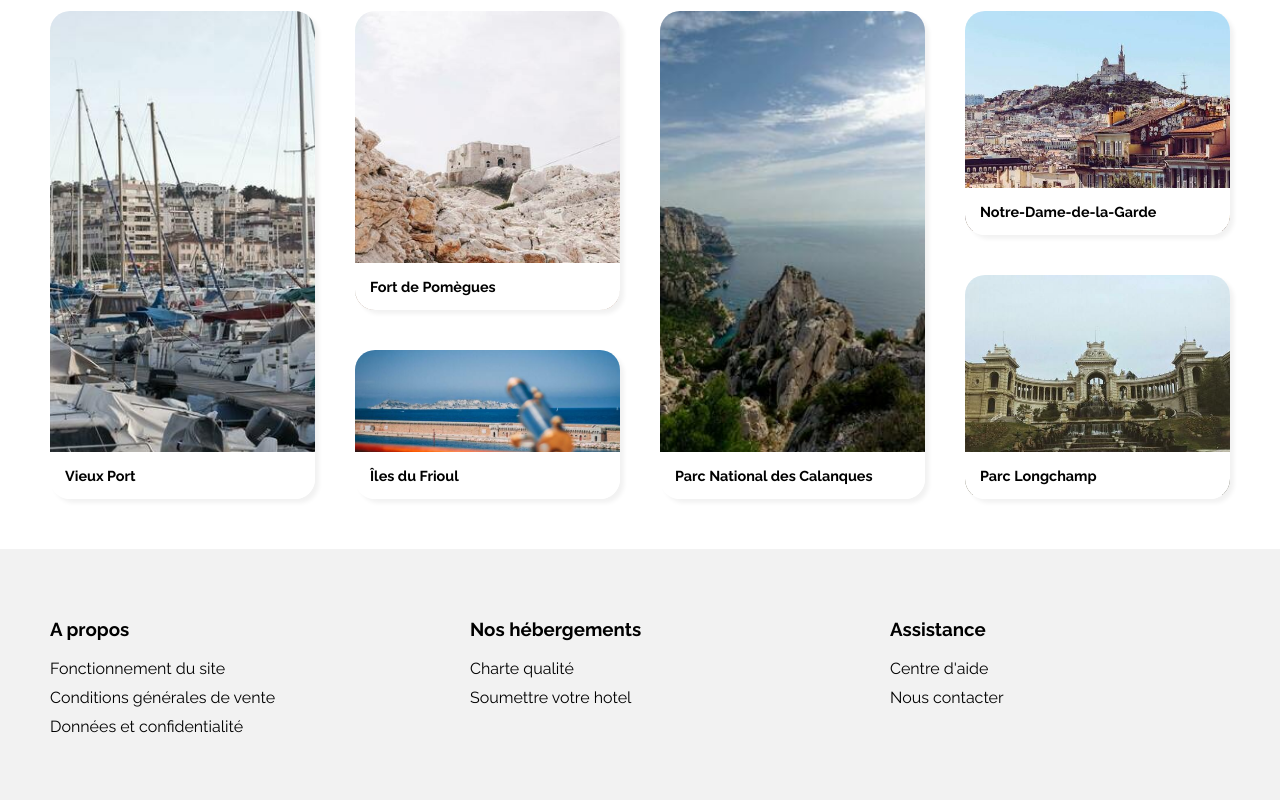
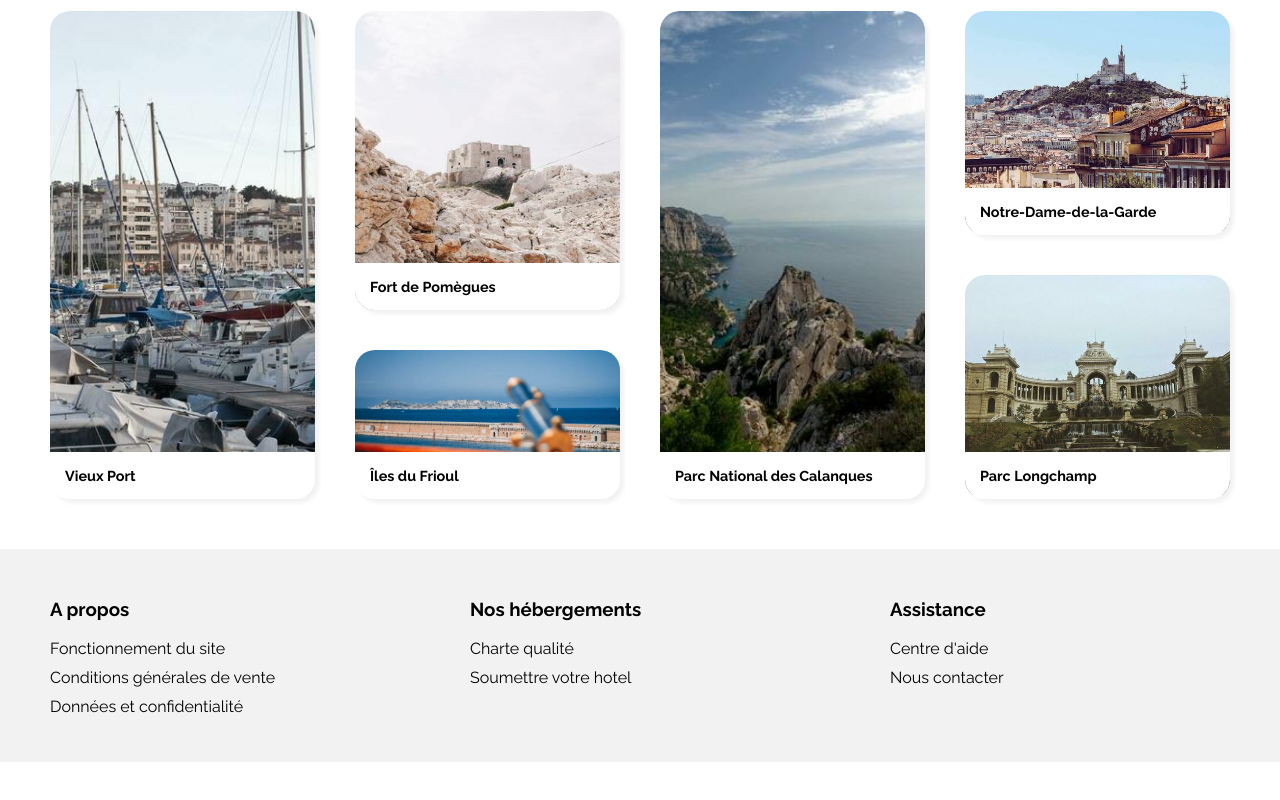
Before and after one commit to PAGESBen/BenjaminPAGES_2_20052021, a plain HTML site: page index.html in a window 1280 px wide. Shown: the part 1274-2074 px from the top of the page. After the commit the page ends 2036 px from the top, so only its background shows below. Drawn offline with Linux system fonts and the light colour scheme.

Commit message:
corrections marges footer

```diff
--- a/CSS/styles-media-480px.css
+++ b/CSS/styles-media-480px.css
@@ -1,4 +1,3 @@
-
 /*header*/
 
 header {
@@ -189,5 +188,5 @@ footer {
 
 .footer {
  width: 80%;
- margin: 0px 0px 0px 20px;
+ margin: 10px 20px;
 }
--- a/CSS/styles.css
+++ b/CSS/styles.css
@@ -486,7 +486,7 @@ footer {
 }
 
 .footer {
-    margin: 50px;
+    margin: 30px 50px;
     width: 25%;
 }
 footer ul {
```
